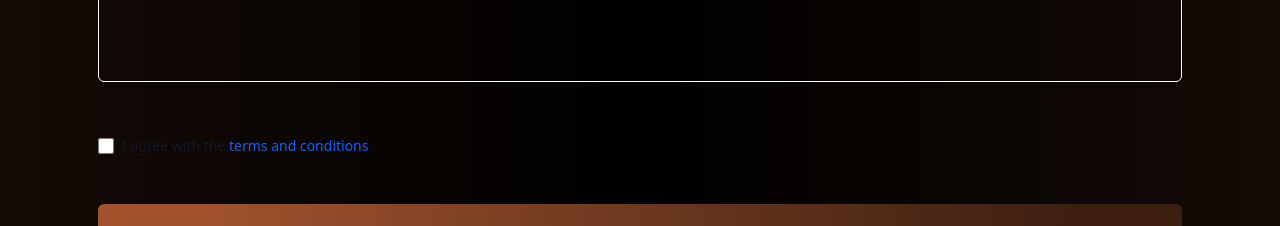
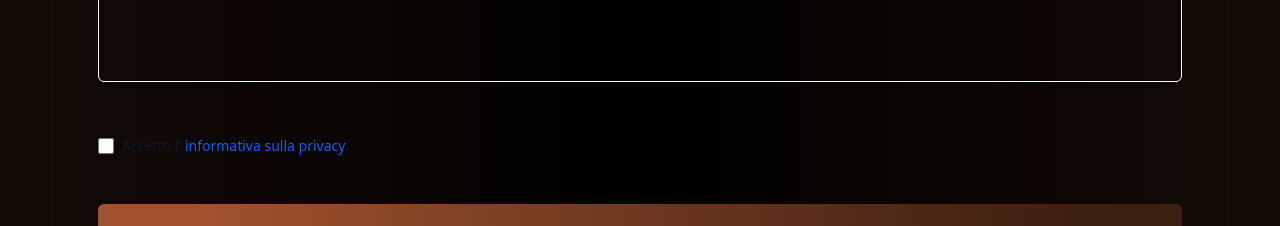
Before and after one commit to Lgarau/TalesInteractive, a React (Vite) app: page /TalesInteractive/contatti in a window 1280 px wide. Shown: the part 920-1146 px from the top of the page. Built offline with nearby package versions, Linux system fonts and the light colour scheme.

Commit message:
sostituito testo per l'informativa sulla privacy

```diff
--- a/src/components/pages/ContactPage.jsx
+++ b/src/components/pages/ContactPage.jsx
@@ -144,7 +144,7 @@ export default function ContactPage() {
         </div>
         <div className="flex items-center">
           <input required id="link-checkbox" type="checkbox" value="" className="w-4 h-4 text-blue-600 bg-gray-100 border-gray-300 rounded-sm focus:ring-blue-500 dark:focus:ring-blue-600 dark:ring-offset-gray-800 focus:ring-2 dark:bg-gray-700 dark:border-gray-600" />
-          <label htmlFor="link-checkbox" className="ms-2 text-sm font-medium text-gray-900 dark:text-gray-300">I agree with the <button onClick={toggleTerms} href="#" className="text-blue-600 dark:text-blue-500 hover:underline">terms and conditions</button>.</label>
+          <label htmlFor="link-checkbox" className="ms-2 text-sm font-medium text-gray-900 dark:text-gray-300">Accetto l' <button onClick={toggleTerms} href="#" className="text-blue-600 dark:text-blue-500 hover:underline">informativa sulla privacy</button>.</label>
         </div>
         <button
           type="submit"
```
